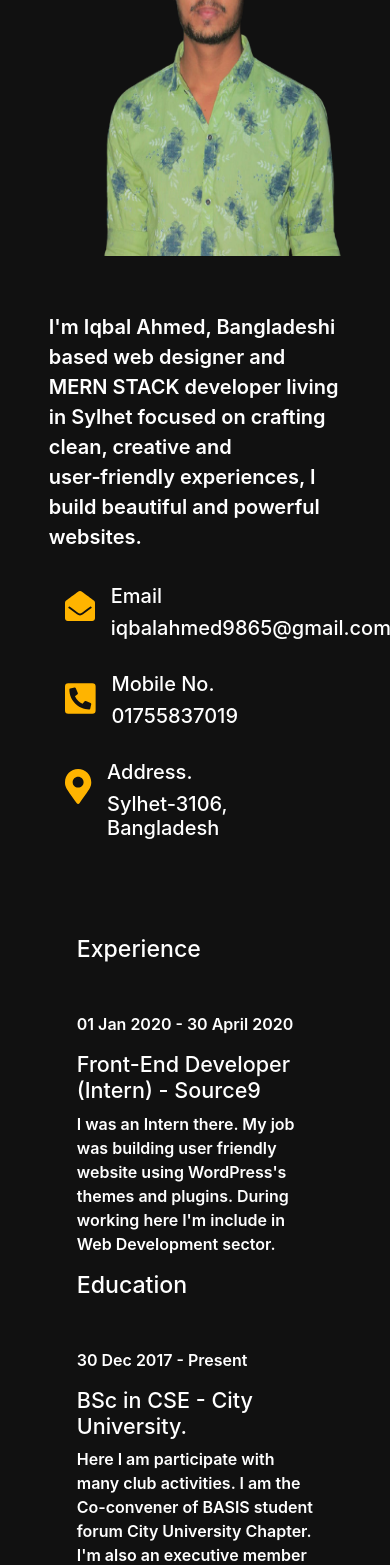
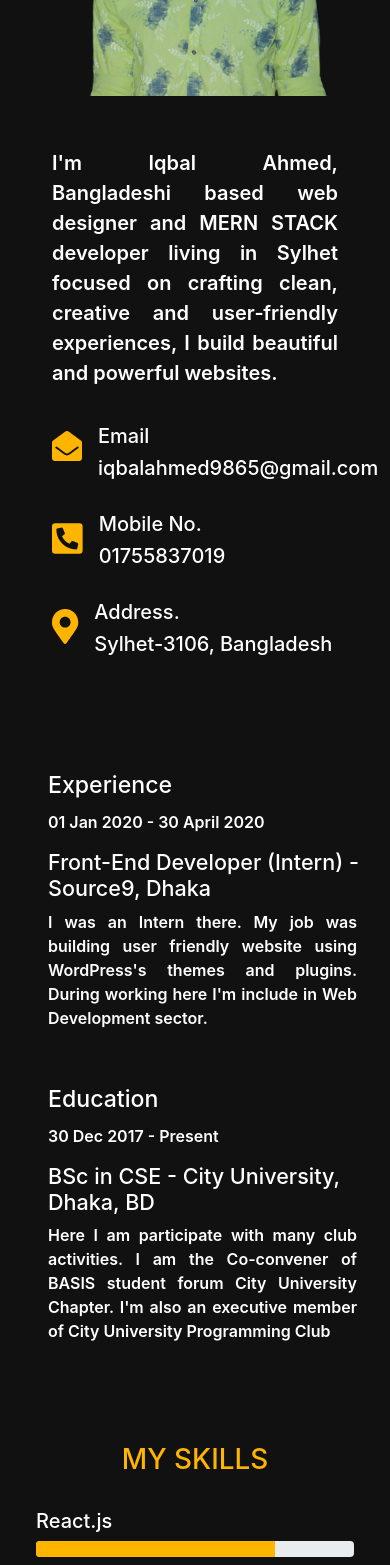
Before and after one commit to iqbal9865/PORTFOLIO, a React (Create React App) app: page /about in a window 390 px wide. Shown: the part 432-1997 px from the top of the page. Built offline with nearby package versions, Linux system fonts and the light colour scheme.

Commit message:
responsive about page

```diff
--- a/src/components/About/About.css
+++ b/src/components/About/About.css
@@ -19,17 +19,39 @@ body{
     height: 420px;
     margin-bottom: 2rem!important
 }
-@media screen and (max-width: 768px){
+@media screen and (max-width: 600px){
     .about-me img{
-        max-width: 370px;
+        max-width: 320px;
+        height: 340px
     }
 }
 
 .about-text{
-    font-size: 20px
+    font-size: 20px;
+    text-align: justify!important;
 }
-@media screen and (max-width: 600px){
+@media screen and (max-width: 768px){
     .experience{
         border-right: none;
     }
+    .exp{
+        display:flex;
+        justify-content: start;
+
+    }
+    .edu, .exp{
+        margin-bottom: 10px!important;
+
+    }
+    .experience, .education{
+        margin: 20px;
+    }
+    .about-text{
+        margin: 20px 40px!important;
+        text-align: justify!important;
+    }
+    #edu-text, #exp-text{
+        text-align: justify!important;
+        margin-right: 25px!important;
+    }
 }
--- a/src/components/About/AboutMe.js
+++ b/src/components/About/AboutMe.js
@@ -7,15 +7,15 @@ import { faEnvelopeOpen } from '@fortawesome/free-solid-svg-icons'
 import { faPhoneSquareAlt,faMapMarkerAlt } from '@fortawesome/free-solid-svg-icons'
 const AboutMe = () => {
     return(
-        <div className='about-main py-4 w-75 m-auto'>
-            <h1 className='title py-5'>My Resume</h1>
+        <div className='about-main py-4 container'>
+            <h1 className='title py-2'>MY RESUME</h1>
             <div className="row about-me">
                 <div className="col-md-6">
                     <img className='image-fluid' src={Iqbal2} alt=""/>
                 </div>
                 <div className="col-md-6">
-                    <p className='text-start about-text mt-4'>I'm Iqbal Ahmed, Bangladeshi based web designer and MERN STACK developer living in Sylhet focused on crafting clean, creative and user‑friendly experiences, I build beautiful and powerful websites.</p>
-                    <div className='py-3'>
+                    <p className='text-start about-text mt-5'>I'm Iqbal Ahmed, Bangladeshi based web designer and MERN STACK developer living in Sylhet focused on crafting clean, creative and user‑friendly experiences, I build beautiful and powerful websites.</p>
+                    <div className='py-3 container'>
                        <div className='d-flex'>
                        <div className='text-start px-3' style={{fontSize:'30px', color:'#ffb400'}}><FontAwesomeIcon icon={faEnvelopeOpen} />
                         </div>
--- a/src/components/About/ExpEdu.js
+++ b/src/components/About/ExpEdu.js
@@ -3,19 +3,19 @@ import './About.css'
 const ExpEdu = () => {
     return (
         <div>
-             <div class='about-main pt-5'>
-             <div className="row pb-3 w-75 m-auto">
+             <div class='about-main pt-5 container'>
+             <div className="row pb-3">
                 <div className="col-md-6 experience">
-                    <h3 className='text-start  px-3 mb-5'>Experience</h3>
+                    <h3 className='text-end exp px-3 mb-5'>Experience</h3>
                     <p className='text-start px-3'>01 Jan 2020 - 30 April 2020</p>
-                    <h4 className='text-start px-3'>Front-End Developer (Intern) - Source9</h4>
-                    <p className='text-start px-3'>I was an Intern there. My job was building user friendly website using WordPress's themes and plugins. During working here I'm include in Web Development sector.</p>
+                    <h4 className='text-start px-3'>Front-End Developer (Intern) - Source9, Dhaka</h4>
+                    <p id='exp-text' className='text-start px-3 '>I was an Intern there. My job was building user friendly website using WordPress's themes and plugins. During working here I'm include in Web Development sector.</p>
                 </div>
-                <div className="col-md-6">
-                    <h3 className='text-start px-3 mb-5'>Education</h3>
+                <div className="col-md-6 education">
+                    <h3 className='text-start edu px-3 mb-5'>Education</h3>
                     <p className='text-start px-3'>30 Dec 2017 - Present</p>
-                    <h4 className='text-start px-3'>BSc in CSE - City University.</h4>
-                    <p className='text-start px-3'>Here I am participate with many club activities. I am the Co-convener of BASIS student forum City University Chapter. I'm also an executive member of City University Programming Club</p>
+                    <h4 className='text-start px-3'>BSc in CSE - City University, Dhaka, BD</h4>
+                    <p id='edu-text' className='text-start px-3'>Here I am participate with many club activities. I am the Co-convener of BASIS student forum City University Chapter. I'm also an executive member of City University Programming Club</p>
                 </div>
             </div>
             </div>
--- a/src/components/About/Skills.js
+++ b/src/components/About/Skills.js
@@ -3,8 +3,8 @@ import React from 'react';
 const Skills = () => {
     return (
         <div className='about-main'>
-            <h1 className='title pt-5'>My Skills</h1>
-            <div className="row w-75 m-auto">
+            <h1 className='title pt-5'>MY SKILLS</h1>
+            <div className="row container m-auto">
                 <div className="col-md-6 my-4">
                     <h5 className='text-start'>React.js</h5>
                     <div class="progress mb-4">
```
